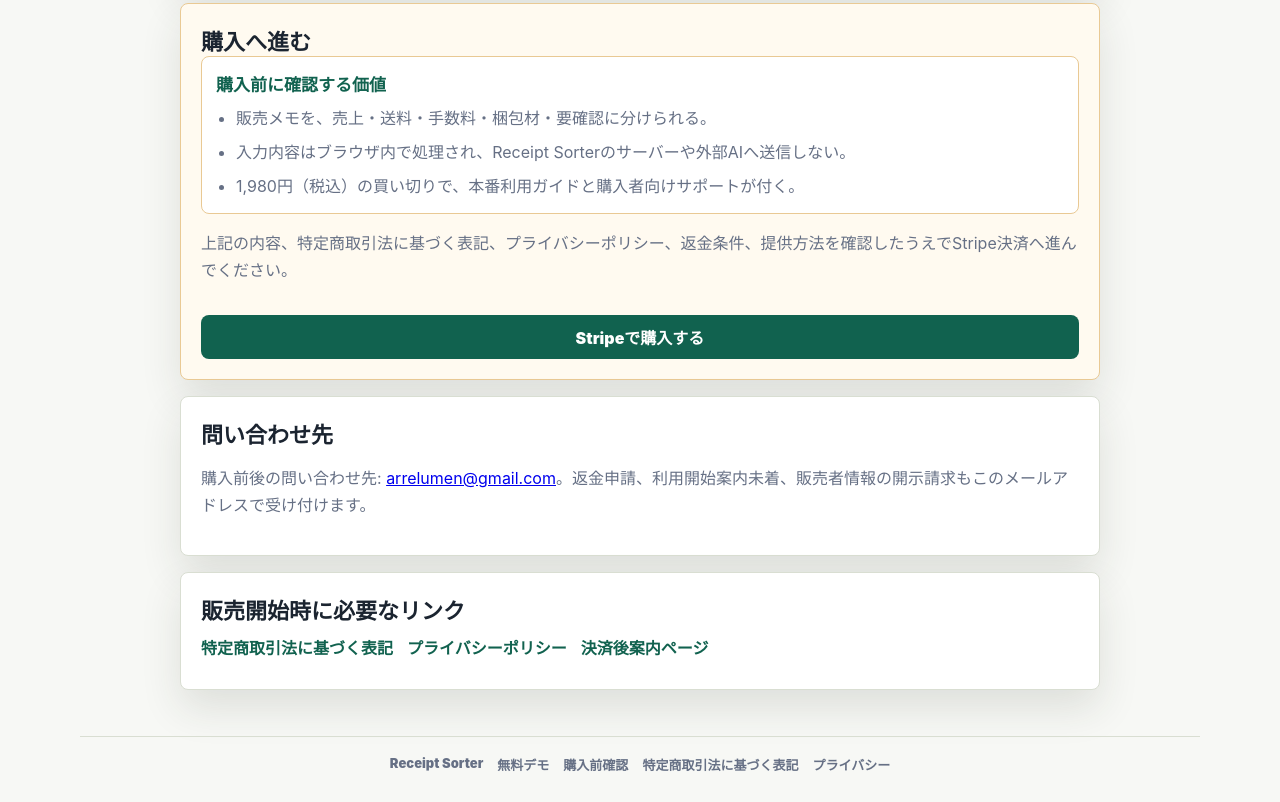
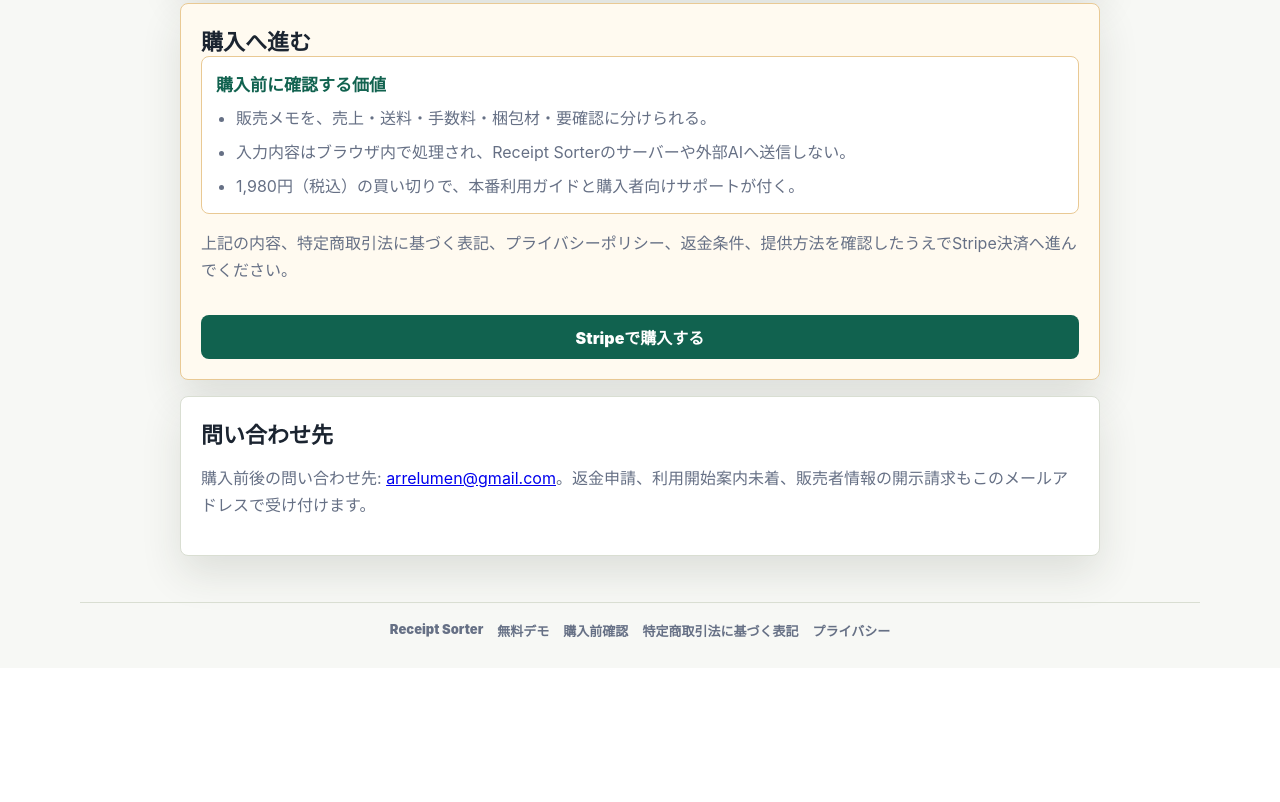
Before and after one commit to trinitrotorol/receipt-sorter, a website: page public/checkout.html in a window 1280 px wide. Shown: the part 2190-2992 px from the top of the page. After the commit the page ends 2858 px from the top, so only its background shows below. Drawn offline with Linux system fonts and the light colour scheme.

Commit message:
Remove post-purchase link from checkout

```diff
--- a/public/checkout.html
+++ b/public/checkout.html
@@ -176,14 +176,6 @@
         <p>購入前後の問い合わせ先: <a href="mailto:arrelumen@gmail.com?subject=Receipt%20Sorter%20%E5%95%8F%E3%81%84%E5%90%88%E3%82%8F%E3%81%9B">arrelumen@gmail.com</a>。返金申請、利用開始案内未着、販売者情報の開示請求もこのメールアドレスで受け付けます。</p>
       </section>
 
-      <section class="document-section">
-        <h2>販売開始時に必要なリンク</h2>
-        <div class="policy-links">
-          <a class="text-link" href="./legal.html">特定商取引法に基づく表記</a>
-          <a class="text-link" href="./privacy.html">プライバシーポリシー</a>
-          <a class="text-link" href="./success.html">決済後案内ページ</a>
-        </div>
-      </section>
     </main>
 
     <footer class="site-footer">
--- a/scripts/check-public.mjs
+++ b/scripts/check-public.mjs
@@ -80,8 +80,7 @@ const requiredByFile = {
     "外部AI",
     "確定申告、税務相談、申告書作成",
     "返金申請期限",
-    "特定商取引法に基づく表記",
-    "決済後案内ページ"
+    "特定商取引法に基づく表記"
   ],
   "furima-monthly-memo.html": [
     "メルカリなどのフリマ販売メモを月末に整理する方法",
```
